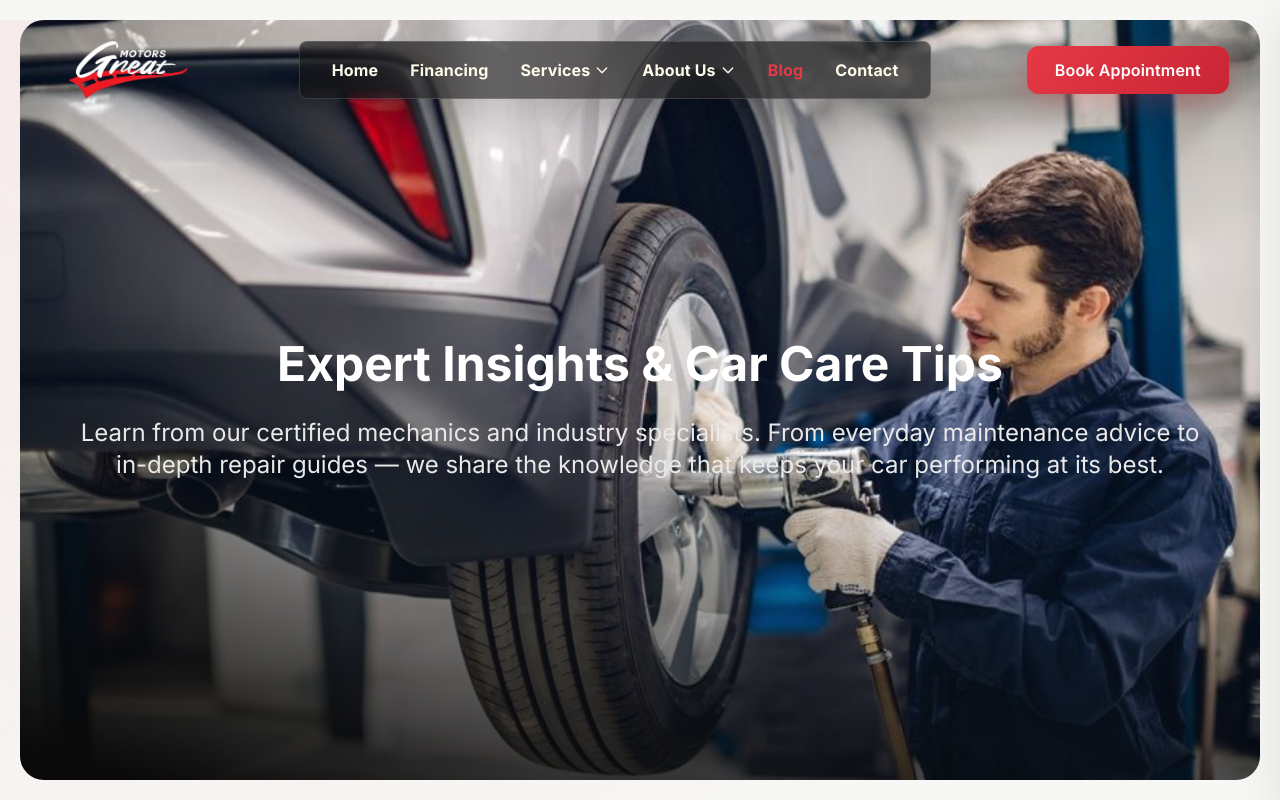
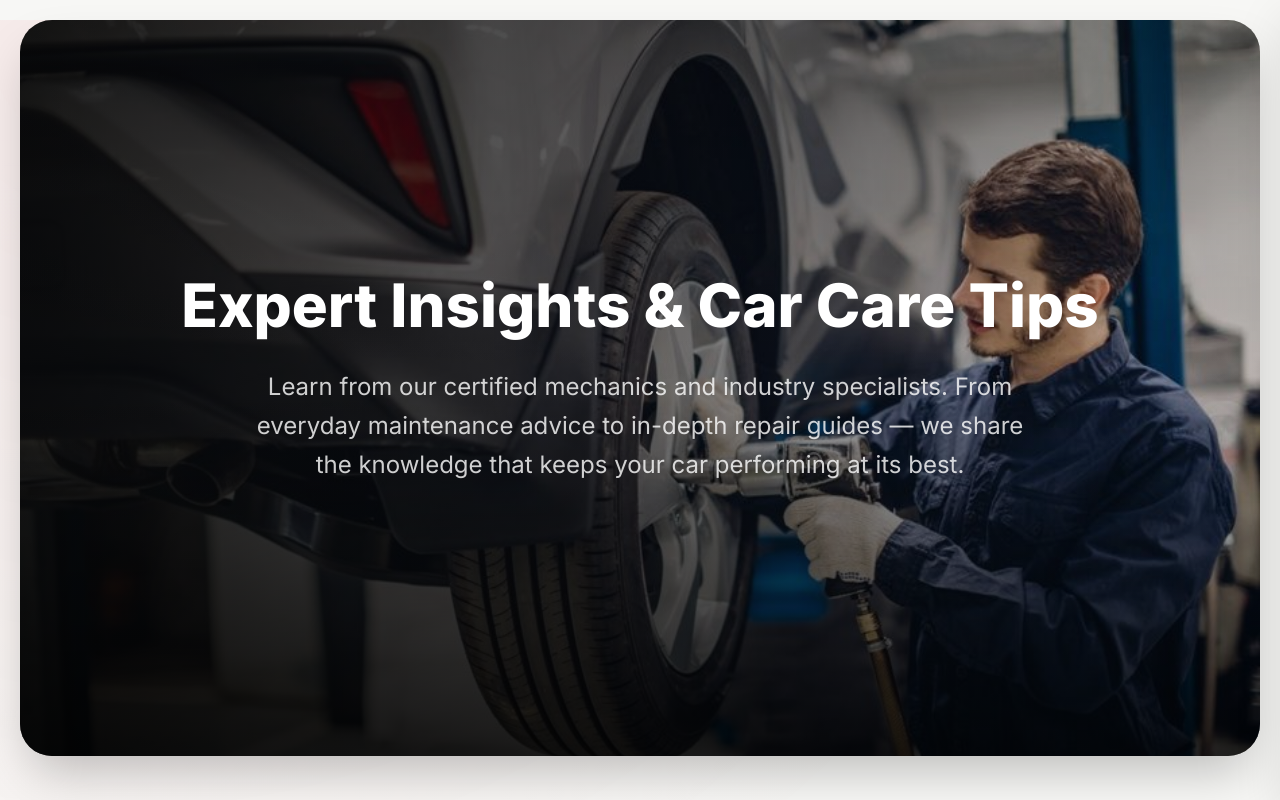
Before and after one commit to ibrahim180101/Motor-Garage, a React (Vite) app: page /blog in a window 1280 px wide. Shown: the top 800 px of the page. Built offline with nearby package versions, Linux system fonts and the light colour scheme; a web font is replaced by a local one.

Commit message:
Redesign Motor Garage hero section

```diff
--- a/src/Shared/Hero.jsx
+++ b/src/Shared/Hero.jsx
@@ -1,26 +1,75 @@
 import React from 'react';
-import { DiVim } from 'react-icons/di';
+import { FaArrowRight, FaCheckCircle, FaPhoneAlt } from 'react-icons/fa';
 import { useModal } from '../ModalContext/ModalContext';
 
-const Hero = ({title, description, image, home}) => {
-    const {openModal} = useModal();
+const Hero = ({ title, description, image, home }) => {
+    const { openModal } = useModal();
+
     return (
-        <div className='h-[95vh] md:m-5 mt-4 mx-4  rounded-3xl' style={{background: `linear-gradient(192.93deg, rgba(0, 0, 0, 0) 52.14%, #090909 97.57%), url(${image})`, backgroundPosition: 'center', backgroundSize: 'cover', backgroundRepeat: 'no-repeat'}}>
+        <section
+            className="relative h-[92vh] min-h-[650px] md:m-5 mt-3 mx-3 overflow-hidden rounded-[2rem] bg-neutral-950 shadow-2xl"
+            style={{
+                backgroundImage: `linear-gradient(90deg, rgba(8,8,8,.88) 0%, rgba(8,8,8,.62) 42%, rgba(8,8,8,.12) 100%), url(${image})`,
+                backgroundPosition: 'center',
+                backgroundSize: 'cover',
+                backgroundRepeat: 'no-repeat'
+            }}
+        >
+            <div className="absolute inset-0 bg-gradient-to-t from-black/70 via-transparent to-black/20" />
 
-            {
-                home ? <div className=' p-8  max-w-5xl absolute bottom-0'>
-                    <h1 className='text-white text-4xl text-center md:text-start md:text-5xl lg:text-7xl font-bold leading-[120%]'>{title}</h1>
-                    <p className='lg:text-2xl md:text-xl text-base text-center md:text-start text-[#E9E9E9] my-6'>{description}</p>
-                    <div className='flex justify-center md:justify-start'>
-                        <button onClick={openModal} className='common-btn'>Book Appointment</button>
+            {home ? (
+                <div className="relative z-10 flex h-full items-center">
+                    <div className="w-full max-w-7xl px-7 md:px-14 lg:px-20 pt-16">
+                        <div className="max-w-3xl">
+                            <div className="mb-5 inline-flex items-center gap-2 rounded-full border border-white/20 bg-white/10 px-4 py-2 text-sm font-semibold text-white backdrop-blur-md">
+                                <FaCheckCircle className="text-red-400" />
+                                Trusted Auto Care & Repair
+                            </div>
+
+                            <h1 className="text-white text-4xl md:text-6xl lg:text-7xl font-extrabold leading-[1.05] tracking-tight">
+                                {title}
+                            </h1>
+
+                            <p className="mt-6 max-w-2xl text-base md:text-xl leading-relaxed text-white/80">
+                                {description}
+                            </p>
+
+                            <div className="mt-8 flex flex-col sm:flex-row gap-4">
+                                <button onClick={openModal} className="common-btn !w-auto gap-3">
+                                    Book Appointment
+                                    <FaArrowRight />
+                                </button>
+
+                                <a
+                                    href="tel:+15551234567"
+                                    className="inline-flex items-center justify-center gap-3 rounded-xl border border-white/25 bg-white/10 px-7 py-3 font-semibold text-white backdrop-blur-md transition hover:bg-white/20"
+                                >
+                                    <FaPhoneAlt />
+                                    Call Our Garage
+                                </a>
+                            </div>
+
+                            <div className="mt-8 flex flex-wrap gap-x-6 gap-y-3 text-sm font-medium text-white/70">
+                                <span>✓ Honest diagnostics</span>
+                                <span>✓ Fair pricing</span>
+                                <span>✓ Quality workmanship</span>
+                            </div>
+                        </div>
                     </div>
-                </div> : <div className='flex p-3 md:p-0 h-screen max-w-6xl mx-auto items-center justify-center flex-col'>
-                    <h1 className='text-white text-3xl text-center md:text-start md:text-5xl font-bold leading-[120%]'>{title}</h1>
-                    <p className='md:text-2xl text-lg text-center text-[#E9E9E9] my-6'>{description}</p>
                 </div>
-            }
-
-        </div>
+            ) : (
+                <div className="relative z-10 flex h-full max-w-6xl mx-auto items-center justify-center px-5 text-center">
+                    <div>
+                        <h1 className="text-white text-4xl md:text-6xl font-extrabold leading-tight">
+                            {title}
+                        </h1>
+                        <p className="md:text-2xl text-lg text-white/80 my-6 max-w-3xl mx-auto leading-relaxed">
+                            {description}
+                        </p>
+                    </div>
+                </div>
+            )}
+        </section>
     );
 };
 
```
